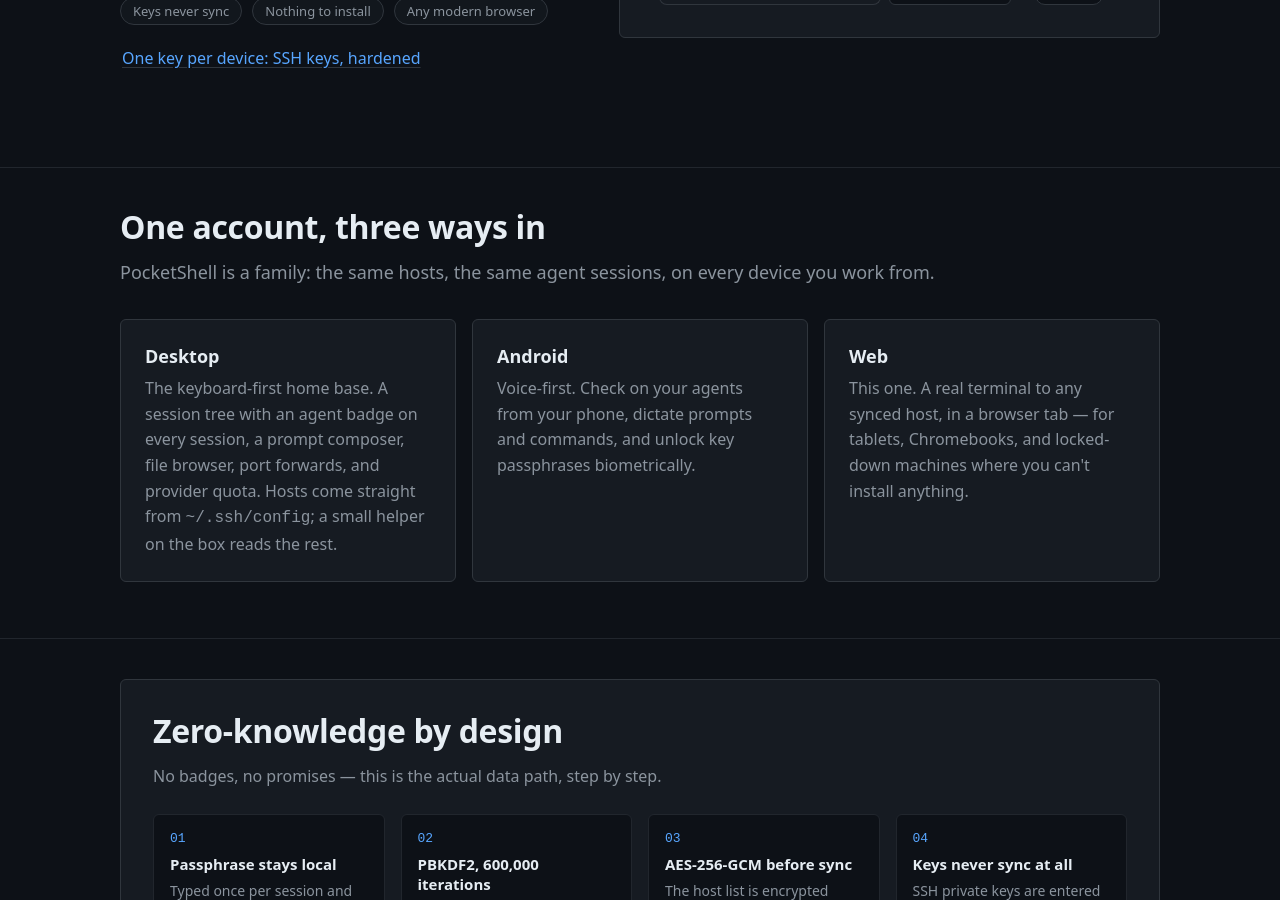
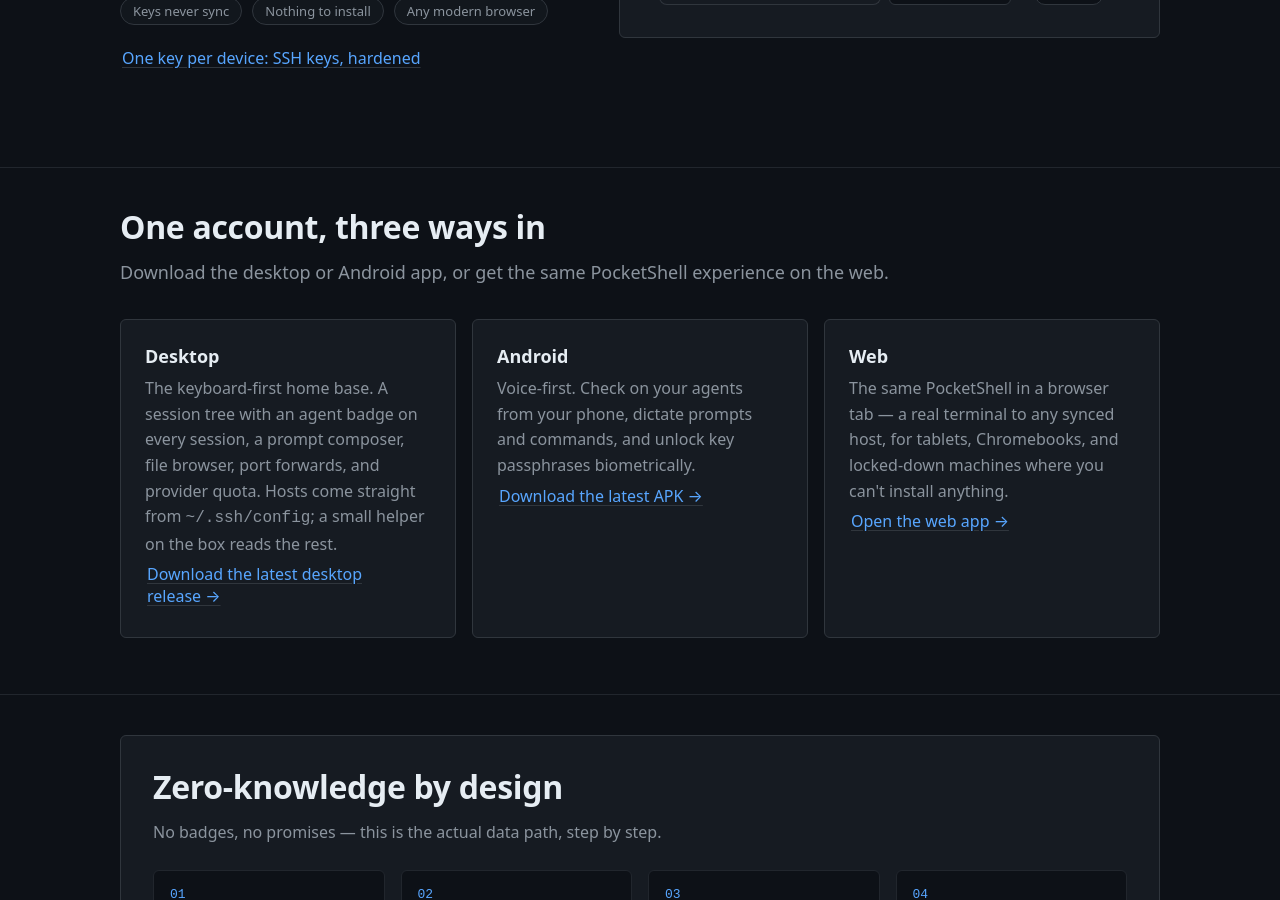
Before and after one commit to PocketShell-io/pocketshell-site, a Jekyll site: the page built from index.html, in a window 1280 px wide and 900 px high, scrolled down 2886 px. Built offline with Jekyll 4.4.1, drawn with Linux system fonts in a browser that asks for light colours; Markdown is read by kramdown in place of the engine named in the settings.

Commit message:
Landing: add app download links

```diff
--- a/_layouts/landing.html
+++ b/_layouts/landing.html
@@ -282,7 +282,7 @@
         <section id="apps" class="band">
           <div class="container">
             <h2>One account, three ways in</h2>
-            <p class="band-sub">PocketShell is a family: the same hosts, the same agent sessions, on every device you work from.</p>
+            <p class="band-sub">Download the desktop or Android app, or get the same PocketShell experience on the web.</p>
             <div class="cards">
               <div class="card">
                 <h3>Desktop</h3>
@@ -293,6 +293,7 @@
                   <code>~/.ssh/config</code>; a small helper on the box reads the
                   rest.
                 </p>
+                <a class="text-link" href="https://github.com/PocketShell-io/pocketshell-desktop/releases/latest">Download the latest desktop release&nbsp;→</a>
               </div>
               <div class="card">
                 <h3>Android</h3>
@@ -300,13 +301,16 @@
                   Voice-first. Check on your agents from your phone, dictate
                   prompts and commands, and unlock key passphrases biometrically.
                 </p>
+                <a class="text-link" href="https://github.com/PocketShell-io/pocketshell/releases/latest">Download the latest APK&nbsp;→</a>
               </div>
               <div class="card">
                 <h3>Web</h3>
                 <p>
-                  This one. A real terminal to any synced host, in a browser tab&nbsp;— for tablets, Chromebooks, and locked-down machines where you
-                  can't install anything.
+                  The same PocketShell in a browser tab&nbsp;— a real terminal to
+                  any synced host, for tablets, Chromebooks, and locked-down
+                  machines where you can't install anything.
                 </p>
+                <a class="text-link" href="{{ site.app_url }}/">Open the web app&nbsp;→</a>
               </div>
             </div>
           </div>
```
